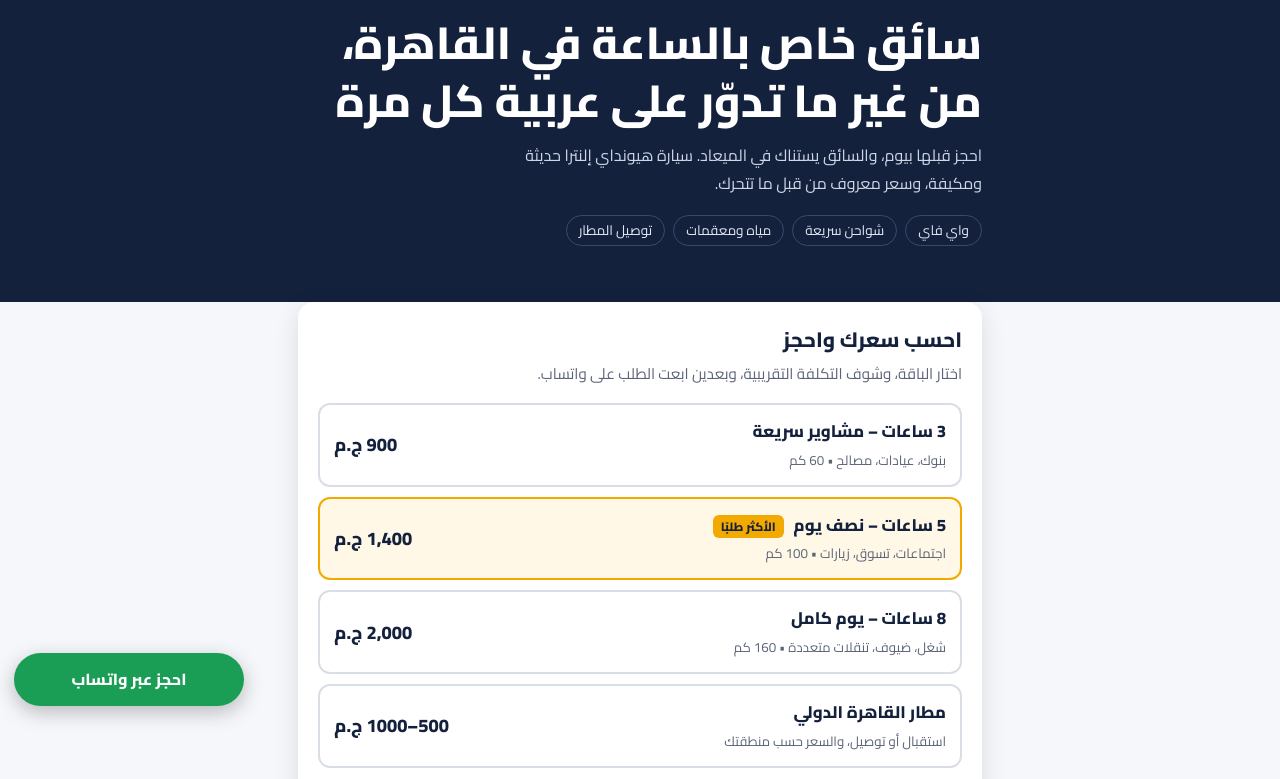
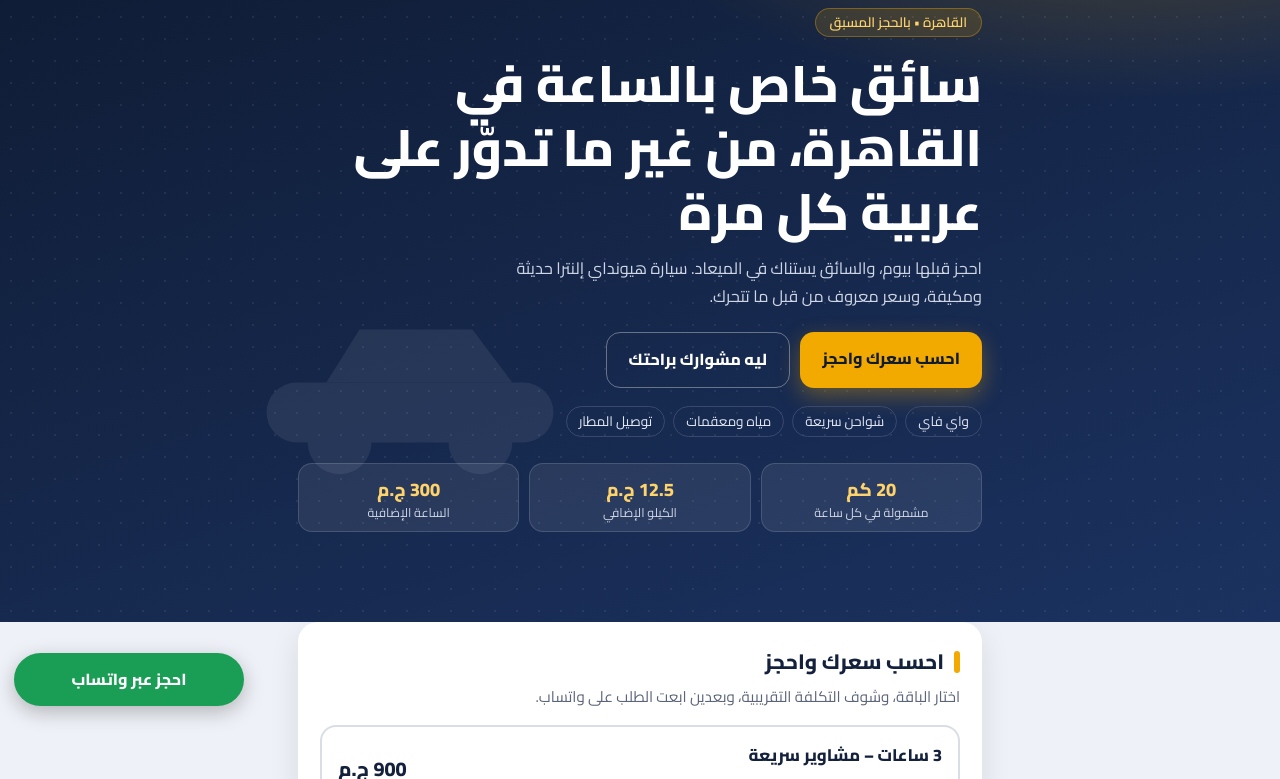
Before and after one commit to msaaed124578-ux/Mokelany, a plain HTML site: page index.html in a window 1280 px wide. Shown: the part 82-861 px from the top of the page. Drawn offline with Linux system fonts and the light colour scheme.

Commit message:
Add files via upload

```diff
--- a/index.html
+++ b/index.html
@@ -77,18 +77,57 @@ footer{text-align:center;color:var(--muted);font-size:.85rem;padding:10px 18px 3
 @media(min-width:760px){.wa-fab{inset-inline-start:auto;width:230px}}
 @media(prefers-reduced-motion:reduce){html{scroll-behavior:auto}}
 </style>
+<style>
+body{background:#eef1f7}
+.hero{background:radial-gradient(900px 420px at 88% -10%,rgba(242,169,0,.30),transparent 60%),linear-gradient(160deg,#0f1b33 0%,#1b3260 100%);position:relative;overflow:hidden;padding:22px 0 90px}
+.hero::before{content:"";position:absolute;inset:0;background-image:radial-gradient(rgba(255,255,255,.07) 1.2px,transparent 1.2px);background-size:22px 22px;pointer-events:none}
+.hero .wrap{position:relative}
+.art{position:absolute;inset-inline-end:-40px;bottom:50px;width:min(340px,70vw);opacity:.07;pointer-events:none}
+.brand{display:flex;align-items:center;gap:10px}
+.logo{width:38px;height:38px;border-radius:11px;background:var(--amber);color:#0f1b33;display:grid;place-items:center;font-weight:800;font-size:1.25rem}
+.eyebrow{display:inline-block;background:rgba(242,169,0,.15);color:#ffd36b;border:1px solid rgba(242,169,0,.35);border-radius:999px;padding:2px 14px;font-size:.85rem;font-weight:600}
+.hero h1{margin-top:14px;font-size:clamp(2rem,8vw,3.2rem);line-height:1.25}
+.hero p{max-width:30em;font-size:1.02rem}
+.cta{display:flex;flex-wrap:wrap;gap:10px;margin-top:22px}
+.btn{text-decoration:none;font-weight:800;border-radius:14px;padding:13px 22px}
+.btn.pri{background:var(--amber);color:#0f1b33;box-shadow:0 8px 22px rgba(242,169,0,.35)}
+.btn.ghost{border:1.5px solid rgba(255,255,255,.35);color:#fff}
+.stats{display:grid;grid-template-columns:repeat(3,1fr);gap:10px;margin-top:26px}
+.stats div{background:rgba(255,255,255,.08);border:1px solid rgba(255,255,255,.14);border-radius:14px;padding:10px 6px;text-align:center}
+.stats b{display:block;font-size:1.15rem;color:#ffd36b}
+.stats span{display:block;font-size:.78rem;color:#cfd6e6;line-height:1.3}
+.card{border-radius:20px;padding:22px;box-shadow:0 10px 30px rgba(15,27,51,.10)}
+h2{display:flex;align-items:center;gap:10px}
+h2::before{content:"";width:6px;height:22px;border-radius:3px;background:var(--amber)}
+.pk .box{border-radius:16px;padding:14px 16px;transition:.15s}
+.pk input:checked+.box{box-shadow:0 6px 18px rgba(242,169,0,.28);background:linear-gradient(135deg,#fffaf0,#fff0c7)}
+.pk .pr{font-size:1.25rem}
+input:focus,select:focus,textarea:focus{border-color:var(--amber);box-shadow:0 0 0 3px rgba(242,169,0,.25);outline:0}
+.est{background:linear-gradient(135deg,#0f1b33,#1d3560);border-radius:16px;padding:16px 18px}
+button.go{background:linear-gradient(135deg,#1fb264,#118a4b);box-shadow:0 10px 24px rgba(26,158,85,.35);border-radius:14px}
+.steps{list-style:none;padding:0;display:grid;gap:14px;margin-top:14px}
+.steps li{display:grid;grid-template-columns:42px 1fr;column-gap:12px;align-items:center}
+.steps i{grid-row:span 2;width:42px;height:42px;border-radius:12px;background:#0f1b33;color:var(--amber);display:grid;place-items:center;font-style:normal;font-weight:800}
+.steps span{color:var(--muted);font-size:.93rem}
+.grid>div{background:#f6f8fc;border-radius:12px;padding:12px 14px}
+footer{background:#0f1b33;color:#aab3c8;padding:26px 18px 96px;margin-top:10px}
+</style>
 </head>
 <body>
 
-<header>
+<header class="hero">
 <div class="wrap">
   <div class="top">
-    <div class="brand">مشوارك براحتك</div>
+    <div class="brand"><span class="logo">م</span>مشوارك براحتك</div>
     <div class="r"><button class="lang" id="lang" type="button" aria-label="Language">EN</button><a class="call" id="callLink" href="#">اتصل الآن</a></div>
   </div>
+  <span class="eyebrow">القاهرة • بالحجز المسبق</span>
   <h1>سائق خاص بالساعة في القاهرة، من غير ما تدوّر على عربية كل مرة</h1>
   <p>احجز قبلها بيوم، والسائق يستناك في الميعاد. سيارة هيونداي إلنترا حديثة ومكيفة، وسعر معروف من قبل ما تتحرك.</p>
+  <div class="cta"><a class="btn pri" href="#book">احسب سعرك واحجز</a><a class="btn ghost" href="#why">ليه مشوارك براحتك</a></div>
   <div class="tags"><span>واي فاي</span><span>شواحن سريعة</span><span>مياه ومعقمات</span><span>توصيل المطار</span></div>
+  <div class="stats"><div><b>20 كم</b><span>مشمولة في كل ساعة</span></div><div><b>12.5 ج.م</b><span>الكيلو الإضافي</span></div><div><b>300 ج.م</b><span>الساعة الإضافية</span></div></div>
+  <svg class="art" viewBox="0 0 512 300" aria-hidden="true"><g fill="#fff"><rect x="40" y="150" width="432" height="90" rx="45"/><path d="M130 150l50-80h170l60 80z"/><circle cx="150" cy="240" r="48"/><circle cx="362" cy="240" r="48"/></g></svg>
 </div>
 </header>
 
@@ -142,6 +181,15 @@ footer{text-align:center;color:var(--muted);font-size:.85rem;padding:10px 18px 3
   </form>
 </section>
 
+<section class="card" aria-labelledby="hw">
+  <h2 id="hw">إزاي بتحجز؟</h2>
+  <ol class="steps">
+    <li><i>1</i><b>اختار الباقة</b><span>وشوف السعر قبل ما تحجز.</span></li>
+    <li><i>2</i><b>ابعت الطلب</b><span>بياناتك بتوصلنا على واتساب.</span></li>
+    <li><i>3</i><b>السائق عندك</b><span>في المكان والميعاد اللي اتفقنا عليه.</span></li>
+  </ol>
+</section>
+
 <section class="card" aria-labelledby="why">
   <h2 id="why">ليه مشوارك براحتك</h2>
   <div class="grid c2" style="margin-top:12px">
@@ -184,7 +232,9 @@ const EN = {
 "سائق خاص بالساعة في القاهرة، من غير ما تدوّر على عربية كل مرة":"A private driver by the hour in Cairo, without hailing a new car every time",
 "احجز قبلها بيوم، والسائق يستناك في الميعاد. سيارة هيونداي إلنترا حديثة ومكيفة، وسعر معروف من قبل ما تتحرك.":"Book a day ahead and your driver is ready on time. A modern air-conditioned Hyundai Elantra, with the price known before you go.",
 "واي فاي":"Wi-Fi","شواحن سريعة":"Fast chargers","مياه ومعقمات":"Water & sanitizer","توصيل المطار":"Airport transfers",
-"احسب سعرك واحجز":"Estimate your price and book","اختار الباقة، وشوف التكلفة التقريبية، وبعدين ابعت الطلب على واتساب.":"Pick a package, see the estimated cost, then send your request on WhatsApp.",
+"احسب سعرك واحجز":"Estimate your price and book",
+"القاهرة • بالحجز المسبق":"Cairo • Pre-booked","20 كم":"20 km","مشمولة في كل ساعة":"Included every hour","الكيلو الإضافي":"Per extra km","الساعة الإضافية":"Per extra hour",
+"إزاي بتحجز؟":"How do you book?","اختار الباقة":"Choose a package","وشوف السعر قبل ما تحجز.":"See the price before you book.","ابعت الطلب":"Send your request","بياناتك بتوصلنا على واتساب.":"Your details reach us on WhatsApp.","السائق عندك":"Your driver arrives","في المكان والميعاد اللي اتفقنا عليه.":"At the place and time we agreed.","اختار الباقة، وشوف التكلفة التقريبية، وبعدين ابعت الطلب على واتساب.":"Pick a package, see the estimated cost, then send your request on WhatsApp.",
 "3 ساعات – مشاوير سريعة":"3 hours – Quick errands","بنوك، عيادات، مصالح • 60 كم":"Banks, clinics, offices • 60 km",
 "5 ساعات – نصف يوم":"5 hours – Half day","الأكثر طلبًا":"Most popular","اجتماعات، تسوق، زيارات • 100 كم":"Meetings, shopping, visits • 100 km",
 "8 ساعات – يوم كامل":"8 hours – Full day","شغل، ضيوف، تنقلات متعددة • 160 كم":"Work, guests, multiple stops • 160 km",
```
